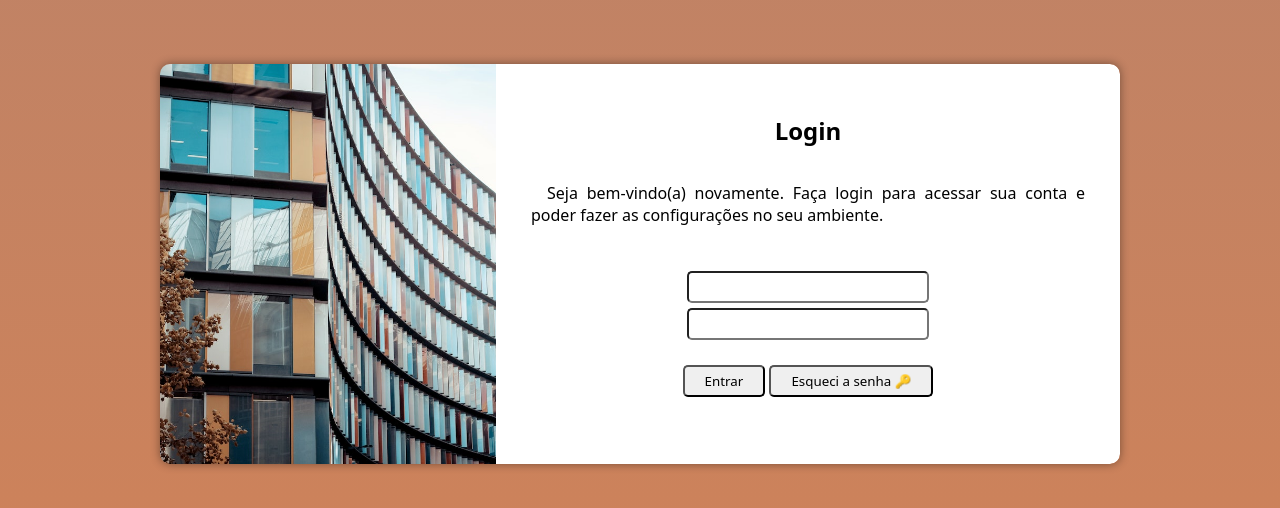
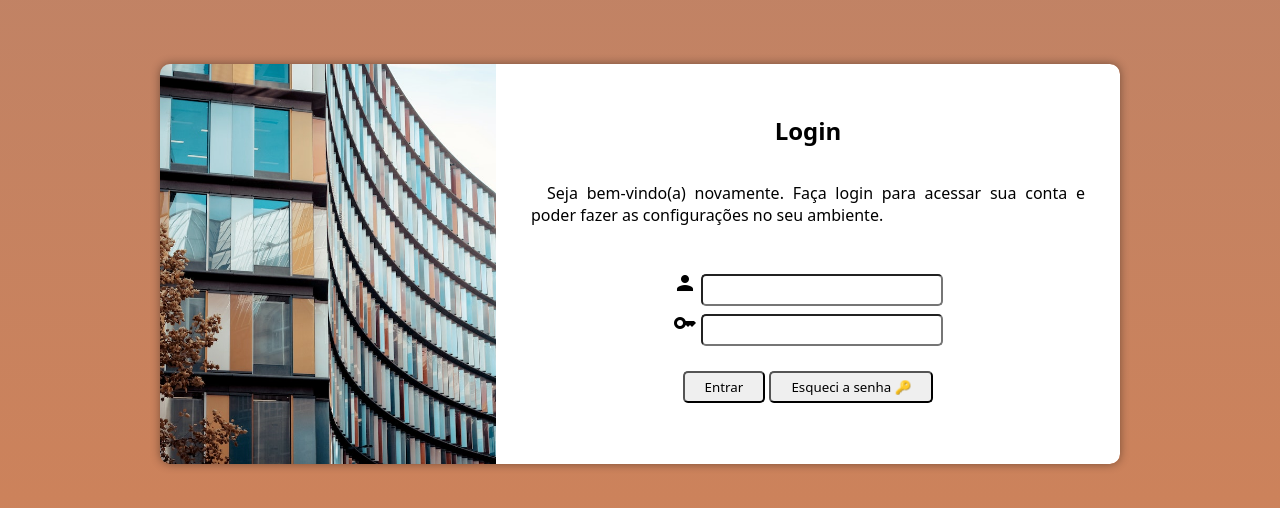
Before and after one commit to andersonroldao/projeto-login, a plain HTML site: page index.html in a window 1280 px wide. Shown: the part 136-644 px from the top of the page. Drawn offline with Linux system fonts and the light colour scheme.

Commit message:
Update index.html
add icons

```diff
--- a/index.html
+++ b/index.html
@@ -5,6 +5,7 @@
     <meta http-equiv="X-UA-Compatible" content="IE=edge">
     <meta name="viewport" content="width=device-width, initial-scale=1.0">
     <title>Projeto Login</title>
+    <link href="https://fonts.googleapis.com/icon?family=Material+Icons" rel="stylesheet">
     <link rel="stylesheet" href="style/style.css">
     <link rel="stylesheet" href="style/style-mq.css">
 </head>
@@ -22,12 +23,15 @@
                 </p>
                 <form action="" autocomplete="on">
                     <div id="email">
+                        <span class="material-icons">person</span>
                         <label for="email"></label>
-                        <input type="email" name="email" id="email" required>
+                        <input type="email" name="email" id="email" autocomplete="email" required maxlength="50">
                     </div>
                     <div id="senha">
+                        <span class="material-icons">key</span>
                         <label for="senha"></label>
-                        <input type="password" name="senha" id="senha" required>
+                        <input type="password" name="senha" id="senha" autocomplete="current-password" required
+                            minlength="8" maxlength="15">
                     </div>
                     <div id="enviar">
                         <input type="submit" value="Entrar" id="entrar" onclick="entrar()">
```
